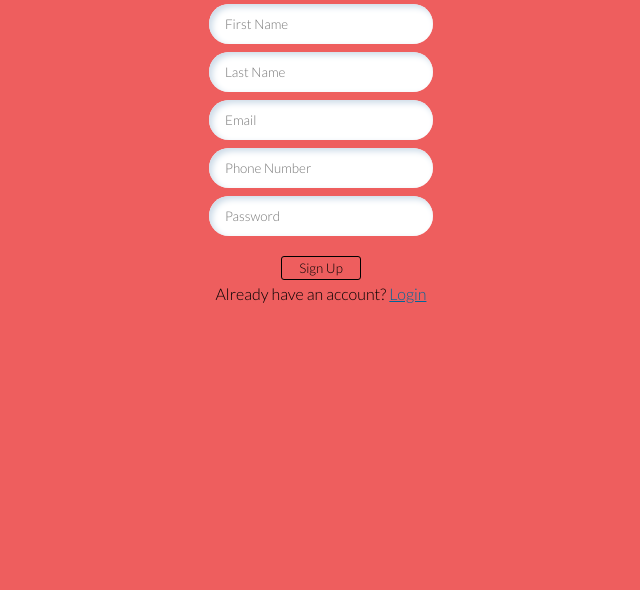
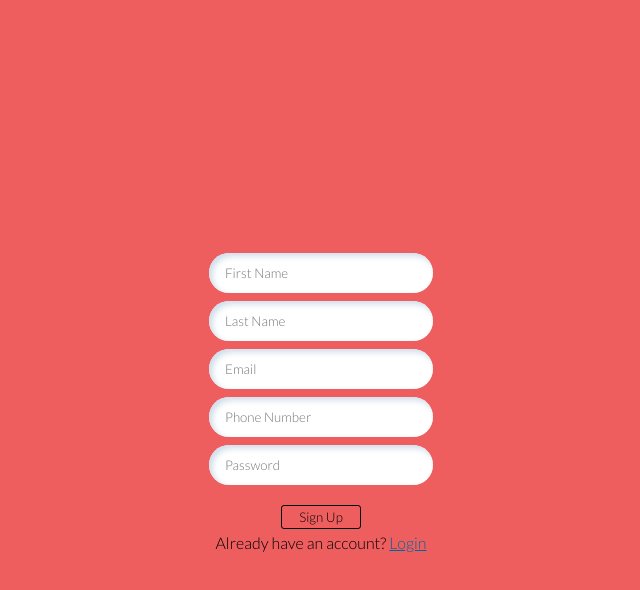
Before and after one commit to pploszaj/TangoTime, a React app: page /signup in a window 1280 px wide. Shown: the top 590 px of the page, without its empty margins (319-959 px from the left). Built offline with nearby package versions, Linux system fonts and the light colour scheme.

Commit message:
style signup component

```diff
--- a/src/client/styles.scss
+++ b/src/client/styles.scss
@@ -134,6 +134,13 @@ html, body, #root{
     font-family: 'Lato', sans-serif;
 }
 
+.signup-form-container{
+    display: flex;
+    justify-content: center;
+    align-items: center;
+    height: 100%;
+}
+
 .teacher-list {
     display: flex;
     flex-wrap: wrap;
@@ -183,6 +190,13 @@ html, body, #root{
     font-size: 2rem;
 }
 
+.teacher-list-container{
+    display: flex;
+    flex-direction: column;
+    justify-content: center;
+    align-items: center;
+}
+
 .role-options button:focus{
     border: 1px solid blue;
 }
--- a/src/components/TeachersList.tsx
+++ b/src/components/TeachersList.tsx
@@ -19,7 +19,7 @@ const TeachersList = ({teachers} : TeachersListProps) => {
 
 
   return (
-    <div>
+    <div className="teacher-list-container">
       <h1 className="choose-teacher-heading">Choose a teacher</h1>
       <div className="teacher-list">
         {teachers.map((teacher) => (
--- a/src/pages/Signup.tsx
+++ b/src/pages/Signup.tsx
@@ -13,7 +13,6 @@ export const Signup = () => {
   const navigate = useNavigate();
   const { userData, updateUserData } = useContext(UserContext);
 
-
   const handleSignup = async (e: any) => {
     e.preventDefault();
     try {
@@ -26,12 +25,19 @@ export const Signup = () => {
         role: userData.role,
       });
       //save user data to context
-      updateUserData({firstName, lastName, phone, email, role: userData.role, id: response.data})
+      updateUserData({
+        firstName,
+        lastName,
+        phone,
+        email,
+        role: userData.role,
+        id: response.data,
+      });
 
-      if(userData.role === 'TEACHER'){
-        navigate('/teachersignup')
+      if (userData.role === "TEACHER") {
+        navigate("/teachersignup");
       } else {
-        navigate('/studenthome')
+        navigate("/studenthome");
       }
     } catch (error) {
       //handle error
@@ -44,6 +50,7 @@ export const Signup = () => {
   };
 
   return (
+    <div className="signup-form-container">
       <form className="form" onSubmit={handleSignup}>
         <label htmlFor="firstName"></label>
         <input
@@ -100,6 +107,7 @@ export const Signup = () => {
           </span>
         </p>
       </form>
+    </div>
   );
 };
 
--- a/src/pages/StudentHome.tsx
+++ b/src/pages/StudentHome.tsx
@@ -34,10 +34,7 @@ const StudentHome = () => {
   }, []);
 
   return (
-    <>
-      <StudentNavBar />
       <TeachersList teachers={teachers} />
-    </>
   );
 };
 
```
Lines whose indentation alone changed are shown as unchanged.
